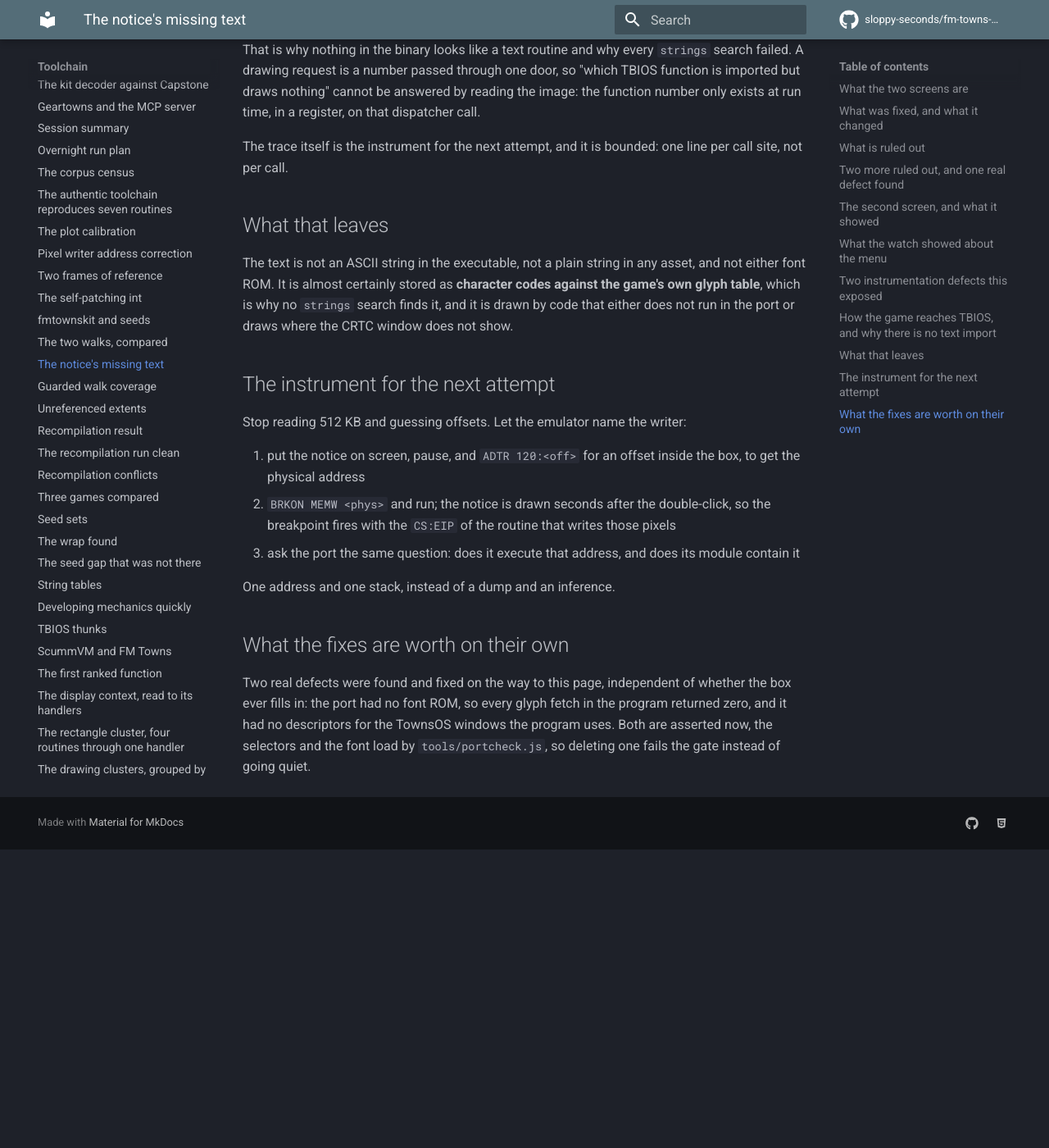
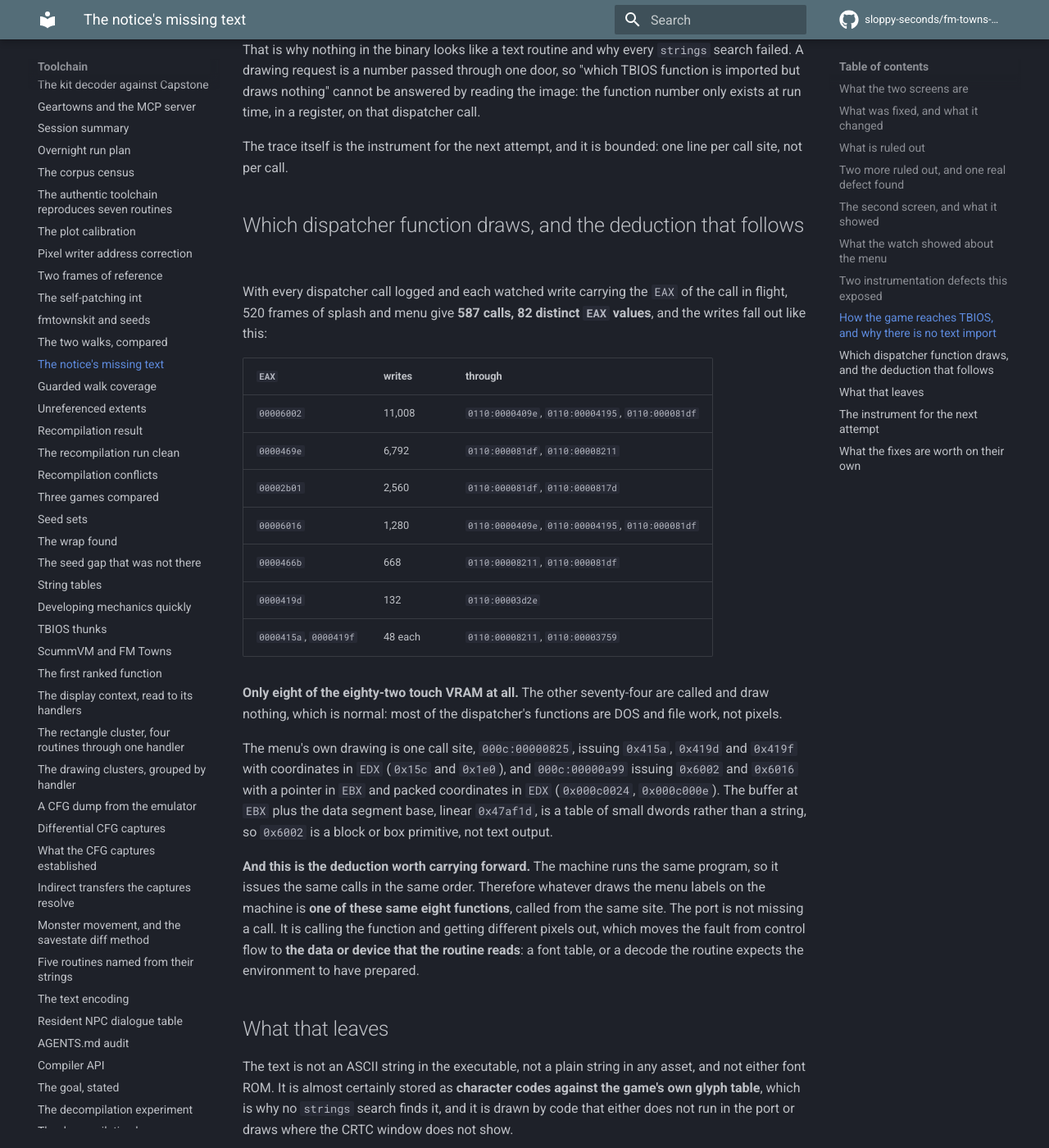
Before and after one commit to sloppy-seconds/fm-towns-ultima, an MkDocs documentation site: the page built from docs/port-missing-text.md, in a window 1280 px wide and 1400 px high, scrolled down 5536 px. Shown: the whole window at 82% size. Built offline with MkDocs 1.6.1 and Material for MkDocs 9.7.7, drawn with Linux system fonts in a browser that asks for light colours; comment, search, counter and statistics services are not loaded; before the commit the page ends 6572 px from its top, so only the background shows below that.

Commit message:
Pair every TBIOS write with the dispatcher call that caused it
The correlation asked for: 587 dispatcher calls over 520 frames of splash and menu, 82 distinct EAX values, and
only eight of them write VRAM at all.

  00006002  11,008 writes   through 0110:0000409e, 00004195, 000081df
  0000469e   6,792         through 000081df, 00008211
  00002b01   2,560         through 000081df, 0000817d
  00006016   1,280         through 0000409e, 00004195, 000081df
  0000466b     668         through 00008211, 000081df
  0000419d     132         through 00003d2e
  0000415a      48         through 00008211, 00003759
  0000419f      48         through 00008211, 00003759

The menu's drawing is one site, 000c:00000825, issuing 0x415a/0x419d/0x419f with coordinates in EDX, and
000c:00000a99 issuing 0x6002/0x6016 with a pointer in EBX and packed coordinates in EDX. That pointer plus the
data segment base, linear 0x47af1d, is a table of small dwords rather than a string, so 0x6002 is a block
primitive and not text output.

Which carries the deduction that matters: the machine runs the same program and issues the same calls in the same
order, so whatever draws the labels there is one of these same eight functions from the same site. The port is not
missing a call. It calls the function and gets different pixels, so the fault is in the data or device the routine
reads, not in the control flow.

Kit pin 8c3a79f, plus U2_TRACE_FAR_ALL documented.

```diff
--- a/docs/port-missing-text.md
+++ b/docs/port-missing-text.md
@@ -167,6 +167,35 @@ reading the image: the function number only exists at run time, in a register, o
 
 The trace itself is the instrument for the next attempt, and it is bounded: one line per call site, not per call.
 
+## Which dispatcher function draws, and the deduction that follows
+
+With every dispatcher call logged and each watched write carrying the `EAX` of the call in flight, 520 frames of
+splash and menu give **587 calls, 82 distinct `EAX` values**, and the writes fall out like this:
+
+| `EAX` | writes | through |
+|---|---|---|
+| `00006002` | 11,008 | `0110:0000409e`, `0110:00004195`, `0110:000081df` |
+| `0000469e` | 6,792 | `0110:000081df`, `0110:00008211` |
+| `00002b01` | 2,560 | `0110:000081df`, `0110:0000817d` |
+| `00006016` | 1,280 | `0110:0000409e`, `0110:00004195`, `0110:000081df` |
+| `0000466b` | 668 | `0110:00008211`, `0110:000081df` |
+| `0000419d` | 132 | `0110:00003d2e` |
+| `0000415a`, `0000419f` | 48 each | `0110:00008211`, `0110:00003759` |
+
+**Only eight of the eighty-two touch VRAM at all.** The other seventy-four are called and draw nothing, which is
+normal: most of the dispatcher's functions are DOS and file work, not pixels.
+
+The menu's own drawing is one call site, `000c:00000825`, issuing `0x415a`, `0x419d` and `0x419f` with coordinates in
+`EDX` (`0x15c` and `0x1e0`), and `000c:00000a99` issuing `0x6002` and `0x6016` with a pointer in `EBX` and packed
+coordinates in `EDX` (`0x000c0024`, `0x000c000e`). The buffer at `EBX` plus the data segment base, linear `0x47af1d`,
+is a table of small dwords rather than a string, so `0x6002` is a block or box primitive, not text output.
+
+**And this is the deduction worth carrying forward.** The machine runs the same program, so it issues the same
+calls in the same order. Therefore whatever draws the menu labels on the machine is **one of these same eight
+functions**, called from the same site. The port is not missing a call. It is calling the function and getting
+different pixels out, which moves the fault from control flow to **the data or device that the routine reads**: a font
+table, or a decode the routine expects the environment to have prepared.
+
 ## What that leaves
 
 The text is not an ASCII string in the executable, not a plain string in any asset, and not either font ROM. It is
--- a/docs/recomp-plan.md
+++ b/docs/recomp-plan.md
@@ -871,6 +871,7 @@ Set as environment variables. Each exists because something needed it and guessi
 | `U2_FONT=<path>` | the FM Towns font ROM, `FMT_FNT.ROM`, defaulting to that name in the working directory. The game fetches glyphs through segment selector `0138`, whose base on the machine is `0xC2100000`, and the kit maps that linear range onto `Machine::font`. With the vector empty every glyph read returns zero, which draws nothing: that was the copyright notice's empty box. A missing file is a printed warning and blank glyphs, not a hard failure, because the ROM is vendored rather than disc data. |
 | `U2_FONT20=<path>` | the 20-dot font ROM, `FMT_F20.ROM`, defaulting to that name in the working directory, mapped at linear `0xC2180000` into `Machine::font20`. A second font with its own window, separate from the ANK ROM above. Measured on the copyright notice: mapping it changes nothing, the frame is byte-identical, so the game does not read it there. Kept because the emulator defines the window and a program that does use it would otherwise read zeroes. |
 | `U2_TRACE_FAR=1` | print every distinct far call site into the TBIOS selector `0110`, once per site, with the caller's `CS:EIP` and the registers. The program reaches its system layer without any constant-selector far call and stores no far pointer to it, so the callers exist only at run time: this is what names them. Measured over the splash and the menu: 23 sites, all from `000C`, landing on `0110:00000280`, a dispatcher. |
+| `U2_TRACE_FAR_ALL=<n>` | print the first `n` transfers into the traced selector individually, with the frame number, instead of one line per call site. Every watched write also carries the `EAX` of the transfer in flight, which is the only way to pair a request with the pixels it produced: a dispatcher takes its function number as an argument. Measured with it, 587 calls over 520 frames carry 82 distinct `EAX` values and only eight of them write VRAM. |
 | `U2_WATCH_AT=<frame>` | arm the linear watch at that frame instead of at start-up, so its hits are the operation under study rather than the fills that cleared the screen. Arm one frame early: the frame hook runs at the vsync **after** the frame it belongs to, so a key pressed at frame 700 is acted on during frame 701's execution and needs the watch armed at 699. |
 | `U2_WATCH_MAX=<n>` | how many watch hits to print, default 64. The default is right for "what writes this one byte" and wrong for "what does this redraw write", where the fills come first. It prints `capped at N hits` when it stops, which the old silent 64 did not: four watches over four ranges each reported exactly 64 lines and all of them were the start-up fill. |
 | `U2_PAD=<frame>:<bits>[:<hold>]` | press the Towns' game pad on a frame, `bits` decimal against the kit's `kPad*` enum (up 1, down 2, left 4, right 8, A 16, B 32, Run 64, Select 128), `hold` frames by default 8. The front-end maps SDL's arrows to this pad as well as to key scan codes, so a screen that reads the pad cannot be driven by `U2_KEYS` alone. |
```
Also changed, not shown: 2 other files.
